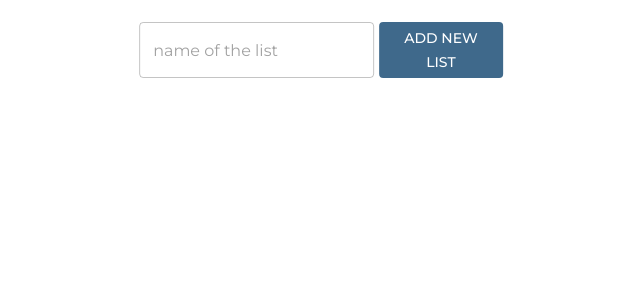
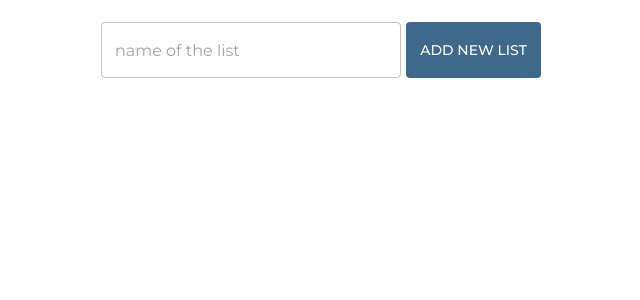
Before and after one commit to alina-laktionova/todolist, a React (Create React App) app: page / in a window 1280 px wide. Shown: the top 300 px of the page, without its empty margins (319-959 px from the left). Built offline with nearby package versions, Linux system fonts and the light colour scheme.

Commit message:
prepared to deploy

```diff
--- a/src/App.tsx
+++ b/src/App.tsx
@@ -81,7 +81,7 @@ export default function App() {
                     sx={{
                         marginRight: '5px',
                         maxWidth: '300px',
-                        width: '75%',
+                        width: '65vw',
                         height: '56px',
                         backgroundColor: 'white'
                     }}
@@ -92,8 +92,10 @@ export default function App() {
                 <Button variant={"contained"}
                         onClick={() => addNewList(listName)}
                         sx={{
+                            padding: '5px',
                             boxShadow: 'none',
-                            width: 'fit-content',
+                            width: smallScreen? '60px' : '135px',
+                            minWidth: '60px',
                             height: '56px',
                         }}>
                     {smallScreen ? <AddIcon/> : 'Add new list'}
--- a/src/components/TodoList.tsx
+++ b/src/components/TodoList.tsx
@@ -58,7 +58,7 @@ export default React.memo(function TodoList(props: Props) {
             padding: '7px',
             borderRadius: '5px',
             backgroundColor: isDragging
-                ? theme.palette.secondary.main
+                ? '#c9e9fa'
                 : theme.palette.secondary.light,
             margin: {
                 xs: '5px 0',
```
Also changed, not shown: 1 other file (tests, documents, lock files or other folders).
